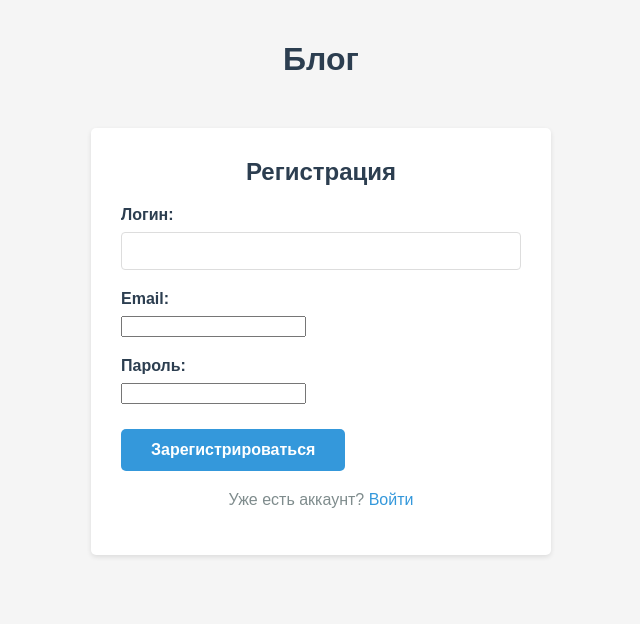
After one commit to TrooSlash/Python-and-Django-Lab, a Django app: page /register/ in a window 1280 px wide. The commit adds this page. Shown: the top 624 px of the page, without its empty margins (319-959 px from the left). Run offline with Django 5.2, Linux system fonts and the light colour scheme.

Commit message:
ФИНАЛ: Все 7 лабораторных работ согласно PDF + документация

```diff
--- a/lab3/blog/articles/static/styles.css
+++ b/lab3/blog/articles/static/styles.css
@@ -133,6 +166,11 @@ a:hover {
 .header {
     text-align: center;
     margin-bottom: 30px;
+    position: relative;
+}
+
+.header h1 {
+    margin-bottom: 10px;
 }
 
 .header h1 a {
@@ -142,6 +180,57 @@ a:hover {
 
 .header h1 a:hover {
     color: #3498db;
+}
+
+.auth-links {
+    position: absolute;
+    top: 0;
+    right: 0;
+    font-size: 14px;
+}
+
+.auth-links a {
+    color: #3498db;
+    margin: 0 5px;
+}
+
+.auth-links span {
+    color: #7f8c8d;
+}
+
+/* Стили для форм авторизации */
+.auth-container {
+    background-color: white;
+    padding: 30px;
+    border-radius: 5px;
+    box-shadow: 0 2px 5px rgba(0,0,0,0.1);
+    max-width: 400px;
+    margin: 50px auto;
+}
+
+.auth-container h2 {
+    color: #2c3e50;
+    margin-bottom: 20px;
+    text-align: center;
+}
+
+.auth-form {
+    margin-top: 20px;
+}
+
+.auth-link {
+    text-align: center;
+    margin-top: 20px;
+    color: #7f8c8d;
+}
+
+.error-message {
+    background-color: #e74c3c;
+    color: white;
+    padding: 10px;
+    border-radius: 4px;
+    margin-bottom: 15px;
+    text-align: center;
 }
 
 /* Стили для формы создания статьи */
--- /dev/null
+++ b/lab3/blog/articles/templates/register.html
@@ -0,0 +1,48 @@
+<!DOCTYPE html>
+<html lang="ru">
+<head>
+    <meta charset="UTF-8">
+    <meta name="viewport" content="width=device-width, initial-scale=1.0">
+    <title>Регистрация - Блог</title>
+    {% load static %}
+    <link rel="stylesheet" href="{% static 'styles.css' %}">
+</head>
+<body>
+    <div class="header">
+        <h1><a href="/">Блог</a></h1>
+    </div>
+
+    <div class="auth-container">
+        <h2>Регистрация</h2>
+
+        {% if error %}
+        <div class="error-message">{{ error }}</div>
+        {% endif %}
+
+        <form method="POST" class="auth-form">
+            {% csrf_token %}
+
+            <div class="form-group">
+                <label for="username">Логин:</label>
+                <input type="text" id="username" name="username" required>
+            </div>
+
+            <div class="form-group">
+                <label for="email">Email:</label>
+                <input type="email" id="email" name="email" required>
+            </div>
+
+            <div class="form-group">
+                <label for="password">Пароль:</label>
+                <input type="password" id="password" name="password" required>
+            </div>
+
+            <div class="form-actions">
+                <button type="submit" class="btn-submit">Зарегистрироваться</button>
+            </div>
+        </form>
+
+        <p class="auth-link">Уже есть аккаунт? <a href="/login/">Войти</a></p>
+    </div>
+</body>
+</html>
--- a/lab3/blog/articles/views.py
+++ b/lab3/blog/articles/views.py
@@ -1,5 +1,7 @@
 from django.shortcuts import render, redirect
 from django.http import Http404
+from django.contrib.auth.models import User
+from django.contrib.auth import authenticate, login
 from .models import Article
 
 # Create your views here.
@@ -15,8 +17,8 @@ def get_article(request, article_id):
         raise Http404
 
 def create_post(request):
-    if not request.user.is_authenticated:
-        return redirect('archive')
+    if request.user.is_anonymous:
+        raise Http404
 
     if request.method == "POST":
         title = request.POST.get('title')
@@ -28,6 +30,36 @@ def create_post(request):
                 text=text,
                 author=request.user
             )
-            return redirect('archive')
+            return redirect('get_article', article_id=article.id)
 
     return render(request, 'create_post.html')
+
+def register(request):
+    if request.method == "POST":
+        username = request.POST.get('username')
+        email = request.POST.get('email')
+        password = request.POST.get('password')
+
+        if username and email and password:
+            try:
+                User.objects.get(username=username)
+                return render(request, 'register.html', {'error': 'Пользователь с таким логином уже существует'})
+            except User.DoesNotExist:
+                User.objects.create_user(username=username, email=email, password=password)
+                return redirect('login_view')
+
+    return render(request, 'register.html')
+
+def login_view(request):
+    if request.method == "POST":
+        username = request.POST.get('username')
+        password = request.POST.get('password')
+
+        user = authenticate(username=username, password=password)
+        if user is not None:
+            login(request, user)
+            return redirect('archive')
+        else:
+            return render(request, 'login.html', {'error': 'Неверный логин или пароль'})
+
+    return render(request, 'login.html')
--- a/lab3/blog/blog/urls.py
+++ b/lab3/blog/blog/urls.py
@@ -22,5 +22,7 @@ urlpatterns = [
     path('admin/', admin.site.urls),
     path('', views.archive, name='archive'),
     path('article/<int:article_id>/', views.get_article, name='get_article'),
-    path('article/create/', views.create_post, name='create_post'),
+    path('article/new/', views.create_post, name='create_post'),
+    path('register/', views.register, name='register'),
+    path('login/', views.login_view, name='login_view'),
 ]
```
Also changed, not shown: other parts of lab3/blog/articles/static/styles.css (+36 -3 lines), lab3/blog/articles/static/js/fold-post.js (added, +31 -0 lines), lab3/blog/articles/static/js/helloworld.js (added, +64 -0 lines), lab3/blog/articles/templates/archive.html (+18 -5 lines), lab3/blog/articles/templates/article.html (+7 -0 lines), lab3/blog/articles/templates/create_post.html (+7 -0 lines), lab3/blog/articles/templates/login.html (added, +43 -0 lines), README.md.
